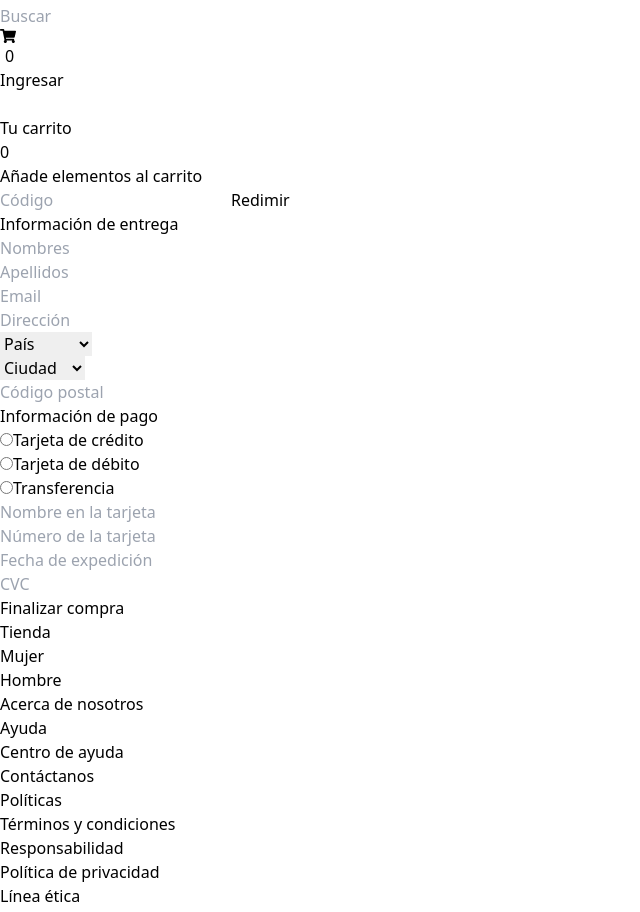
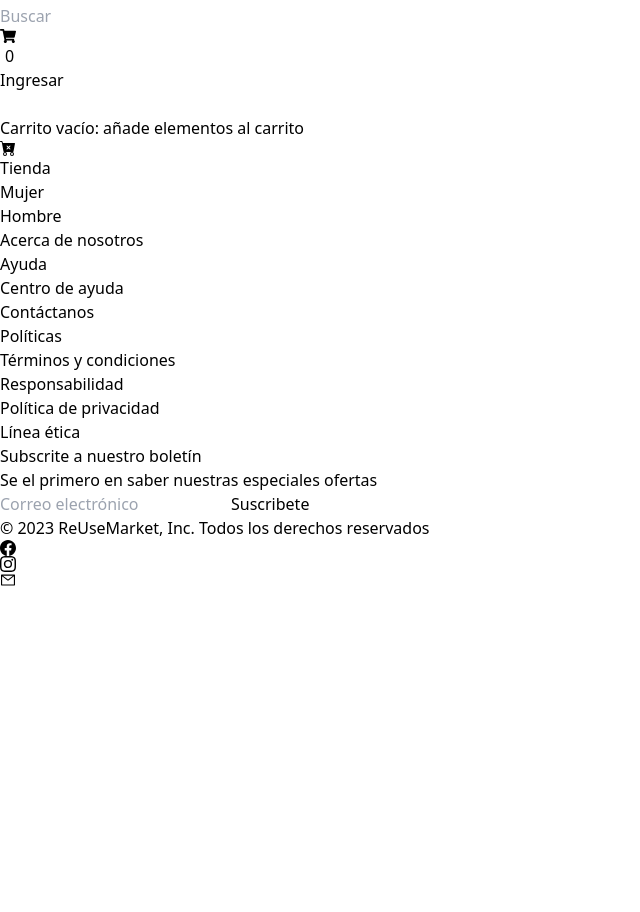
Before and after one commit to henryhyde11/reusemarket, a React (Vite) app: page /car in a window 1280 px wide. Shown: the part 1304-2216 px from the top of the page, without its empty margins (0-640 px from the left). After the commit the page ends 1892 px from the top, so only its background shows below. Built offline with nearby package versions, Linux system fonts and the light colour scheme.

Commit message:
CarForm modified, cart empty render when no elements added

```diff
--- a/src/components/CarForm.jsx
+++ b/src/components/CarForm.jsx
@@ -1,16 +1,14 @@
 import { useContext } from "react";
 import { CarListContext } from "../context/CarList";
+
+import { BsFillCartXFill } from "react-icons/bs";
 
 export function CarForm() {
   const { cart, totalPrice } = useContext(CarListContext);
 
   function showProducts() {
     if (cart.length === 0) {
-      return (
-        <div className="p-2 text-xl md:text-2xl text-white text-center bg-sky-500">
-          <h1>Añade elementos al carrito</h1>
-        </div>
-      );
+      return "";
     } else {
       return cart.map((element) => (
         <li key={element.id} className="p-3 border border-gray-900">
@@ -33,6 +31,17 @@ export function CarForm() {
   return (
     <>
       <main className="w-full grid">
+        {cart.length === 0 ? (
+          <>
+            <div className="p-6 flex flex-col gap-4 items-center text-black">
+              <h1 className="text-4xl">
+                Carrito vacío: añade elementos al carrito
+              </h1>
+              <BsFillCartXFill className="w-60 h-60" />
+            </div>
+          </>
+        ) : (
+          <>
             <div className="w-full grid gap-6 p-5 justify-items-center lg:grid-cols-2">
               <section className="w-full grid gap-5 sm:max-w-md lg:order-2 lg:h-fit">
                 <div className="flex items-center justify-between lg:">
@@ -41,26 +50,19 @@ export function CarForm() {
                     {cart.length}
                   </span>
                 </div>
-
                 <ul className="grid gap-4">{showProducts()}</ul>
-
-            {cart == 0 ? (
-              ""
-            ) : (
                 <div className="p-2 flex flex-col gap-2 border border-gray-900">
                   <div className="flex justify-between">
                     <h5 className="text-xl font-medium">Total a pagar</h5>
                     <h5 className="text-xl font-medium">${totalPrice(cart)}</h5>
                   </div>
                 </div>
-            )}
-
                 <form>
                   <div className="grid grid-cols-2 gap-4">
                     <input
                       className="p-1 border border-slate-900"
                       type="text"
-                  placeholder="Código"
+                      placeholder="Código del bono"
                     />
                     <button
                       className="text-white bg-gray-800 hover:bg-gray-900 font-medium text-sm p-2  dark:hover:bg-gray-700"
@@ -71,17 +73,29 @@ export function CarForm() {
                   </div>
                 </form>
               </section>
+              <section className="w-full grid gap-4 sm:max-w-md lg:w-full lg:h-fit">
+                <h2 className="text-2xl font-normal">Información de entrega</h2>
 
-          <section className="w-full grid gap-4 sm:max-w-md lg:w-full lg:h-fit">
-            <h2 className="text-2xl font-normal">
-              Información de entrega
-            </h2>
                 <form className="grid gap-4">
                   <div className="grid gap-4">
-                <FormInput type={"text"} placeholder={"Nombres"} />
-                <FormInput type={"text"} placeholder={"Apellidos"} />
-                <FormInput type={"email"} placeholder={"Email"} />
-                <FormInput type={"text"} placeholder={"Dirección"} />
+                    <input
+                      className="p-1 border border-slate-900"
+                      placeholder="Nombres"
+                      type="text"
+                    />
+                    <input
+                      className="p-1 border border-slate-900"
+                      placeholder="Apellidos"
+                      type=""
+                    />
+                    <input
+                      className="p-1 border border-slate-900"
+                      placeholder="Email"
+                    />
+                    <input
+                      className="p-1 border border-slate-900"
+                      placeholder="Dirección"
+                    />
 
                     <div className="max-sm:grid max-sm:gap-4 sm:flex sm:justify-between">
                       <div className="flex flex-col gap-1 text-md">
@@ -116,19 +130,49 @@ export function CarForm() {
                   </div>
 
                   <div className="grid gap-2">
-                <h4 className="text-2xl font-normal">Información de pago</h4>
-                <div>
-                  <FormInputRadio textLabel={"Tarjeta de crédito"} />
-                  <FormInputRadio textLabel={"Tarjeta de débito"} />
-                  <FormInputRadio textLabel={"Transferencia"} />
+                    <h4 className="text-2xl font-normal">
+                      Información de pago
+                    </h4>
+
+                    <div className="flex flex-col">
+                      <div className="flex gap-2">
+                        <input type="radio" />
+                        <label className="text-lg">Tarjeta de crédito</label>
+                      </div>
+
+                      <div className="flex gap-2">
+                        <input type="radio" />
+                        <label className="text-lg">Tarjeta de débito</label>
+                      </div>
+
+                      <div className="flex gap-2">
+                        <input type="radio" />
+                        <label className="text-lg">Transferencia</label>
+                      </div>
                     </div>
                   </div>
 
                   <div className="grid gap-4">
-                <FormInput type={"text"} placeholder={"Nombre en la tarjeta"} />
-                <FormInput type={"text"} placeholder={"Número de la tarjeta"} />
-                <FormInput type={"text"} placeholder={"Fecha de expedición"} />
-                <FormInput type={"text"} placeholder={"CVC"} />
+                    <input
+                      className="p-1 border border-slate-900"
+                      placeholder="Nombre en la tarjeta"
+                      type="text"
+                    />
+                    <input
+                      className="p-1 border border-slate-900"
+                      placeholder="Número de la tarjeta"
+                      type="text"
+                    />
+                    <input
+                      className="p-1 border border-slate-900"
+                      placeholder="Fecha de expedición"
+                      type="text"
+                    />
+                    <input
+                      className="p-1 border border-slate-900"
+                      placeholder="CVC"
+                      type="text"
+                    />
                   </div>
 
                   <button
@@ -140,32 +184,9 @@ export function CarForm() {
                 </form>
               </section>
             </div>
+          </>
+        )}
       </main>
     </>
   );
 }
-
-function FormInput({ type, placeholder }) {
-  return (
-    <>
-      <div className="flex flex-col text-md xl:w-full">
-        <input
-          className="p-1 border border-slate-900"
-          type={type}
-          placeholder={placeholder}
-        />
-      </div>
-    </>
-  );
-}
-
-function FormInputRadio({ textLabel }) {
-  return (
-    <>
-      <div className="flex gap-1">
-        <input type="radio" />
-        <label className="text-lg">{textLabel}</label>
-      </div>
-    </>
-  );
-}
```
Lines whose indentation alone changed are shown as unchanged.
